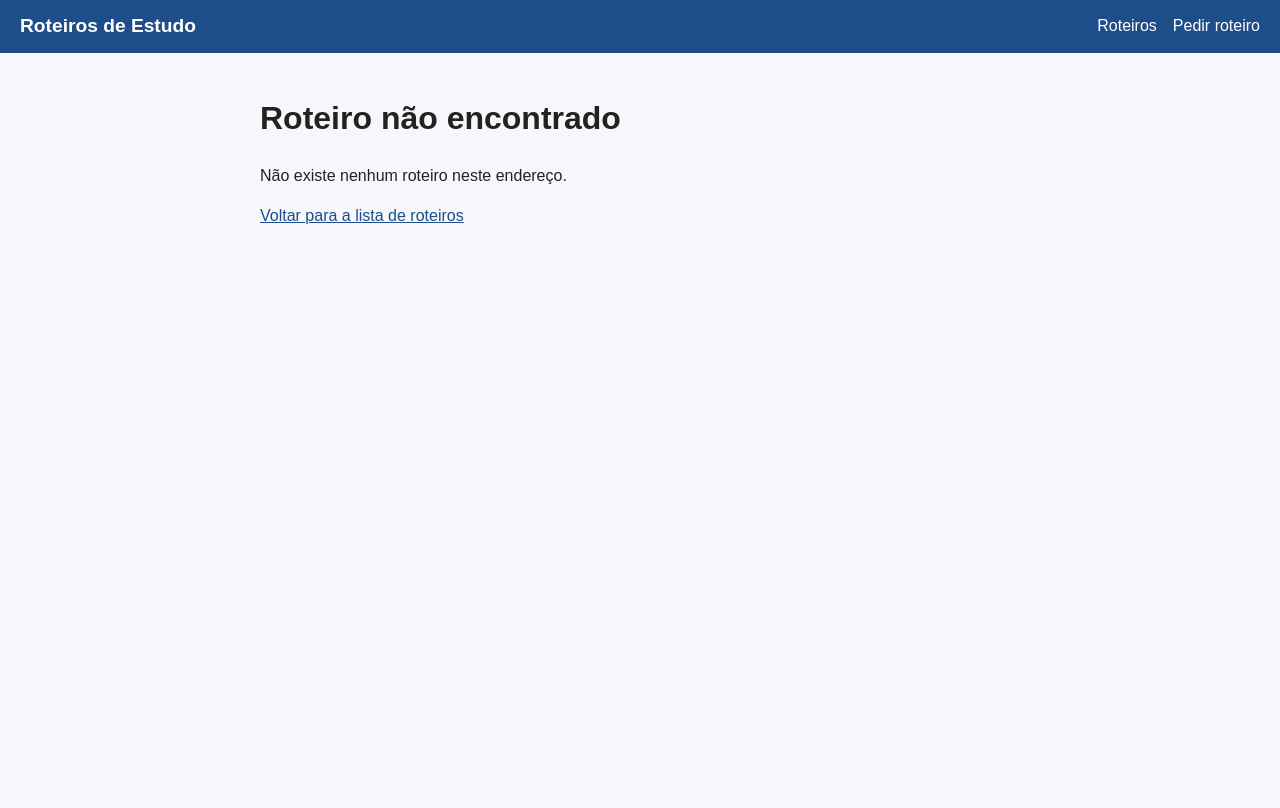
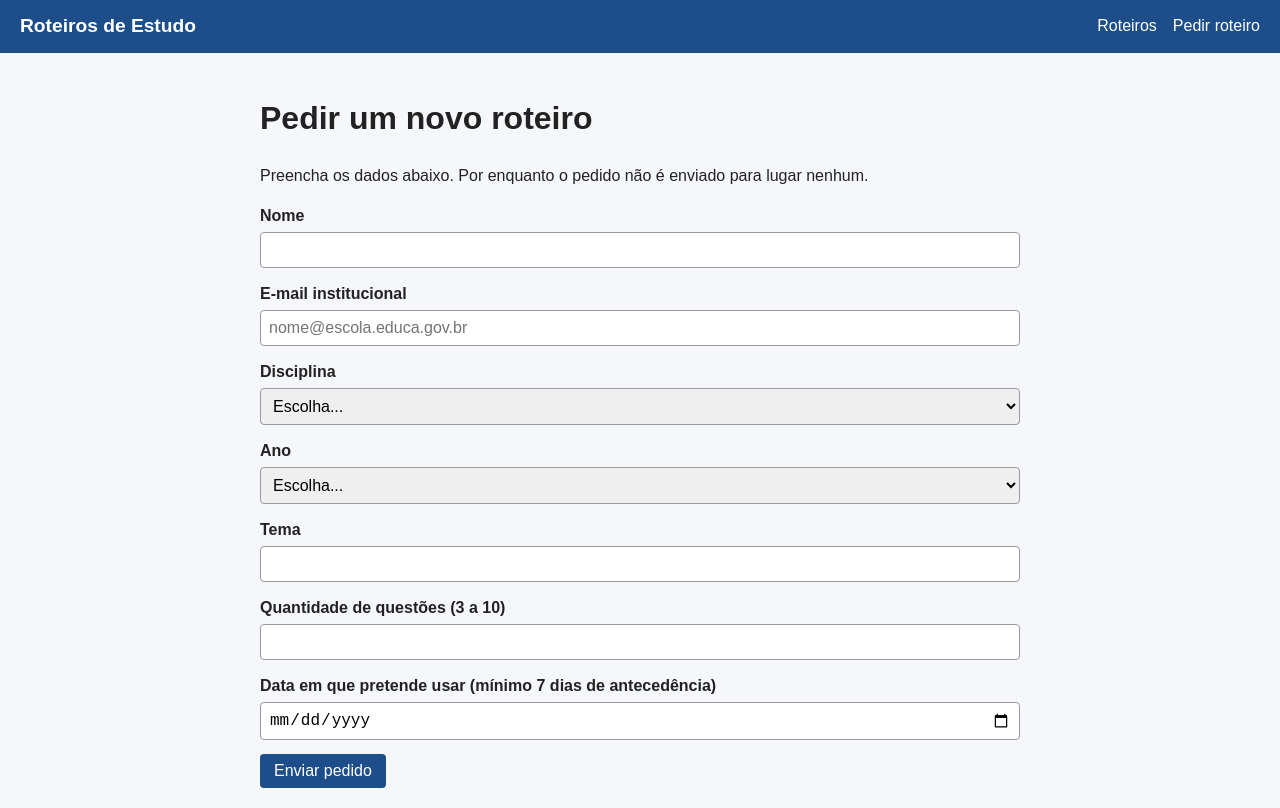
Before and after one commit to srodrigogomes/roteiros-de-estudo, a Next.js app: page /pedido in a window 1280 px wide. Before the commit this address had no page. Built offline with nearby package versions, Linux system fonts and the light colour scheme.

Commit message:
adiciona pagina de pedido de roteiro

```diff
--- /dev/null
+++ b/app/pedido/page.js
@@ -0,0 +1,11 @@
+import FormularioPedido from '../../components/FormularioPedido';
+
+export default function PaginaPedido() {
+  return (
+    <div>
+      <h1>Pedir um novo roteiro</h1>
+      <p>Preencha os dados abaixo. Por enquanto o pedido não é enviado para lugar nenhum.</p>
+      <FormularioPedido />
+    </div>
+  );
+}
```
